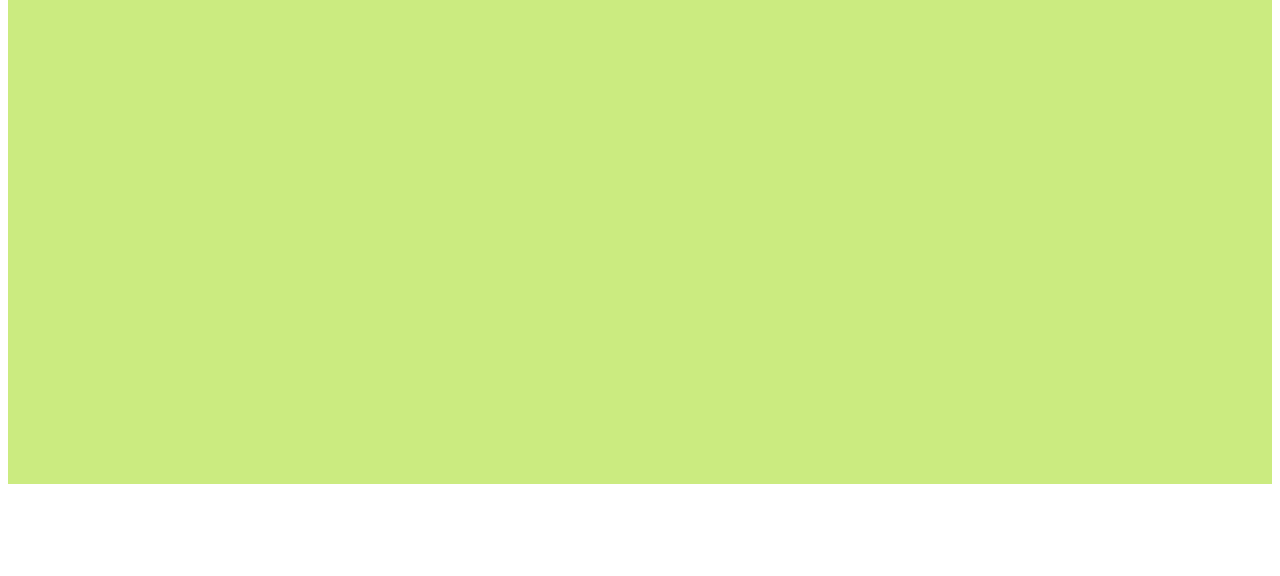
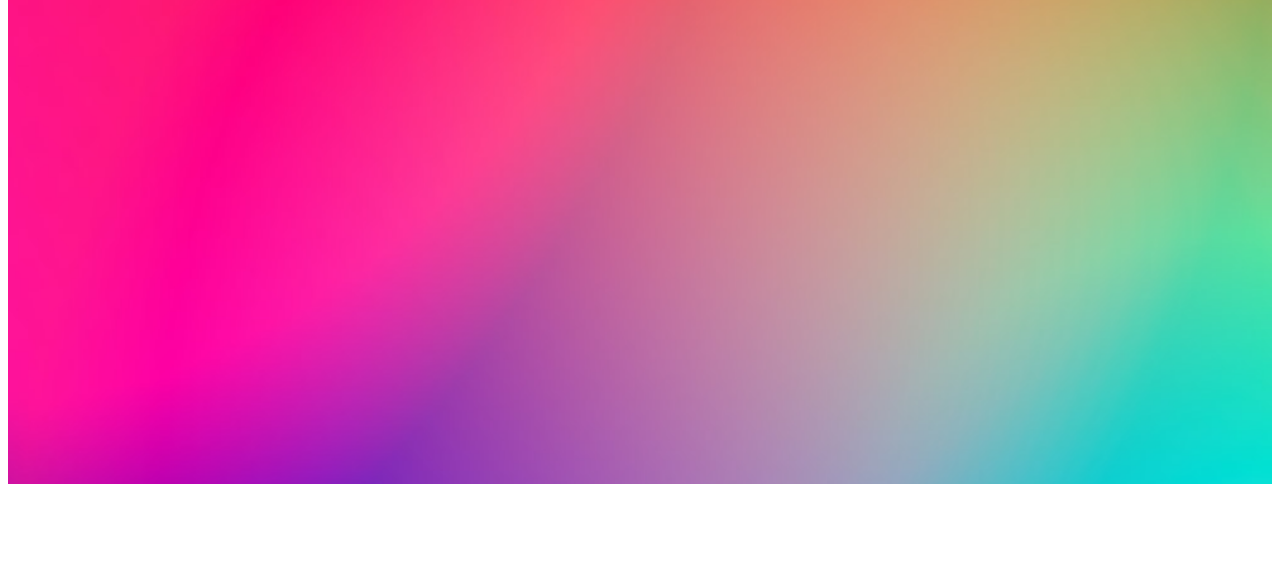
Before and after one commit to vladislavnevsky/inst, a plain HTML site: page index.html in a window 1280 px wide. Shown: the part 224-800 px from the top of the page. Drawn offline with Linux system fonts and the light colour scheme.

Commit message:
Add files via upload

```diff
--- a/style.css
+++ b/style.css
@@ -29,7 +29,8 @@ button:hover{
 }
 main{
     text-align: center;
-    background-color: rgb(203, 235, 128);
+    background-image: url(photo-1579546929662-711aa81148cf.jpg);
+    background-size: cover;
     padding-top: 70px;
     min-height: 70vh;
 }
```
Also changed, not shown: photo-1579546929662-711aa81148cf.jpg (added).
